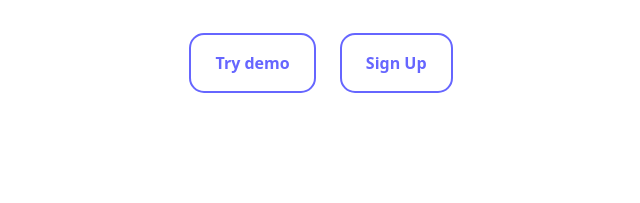
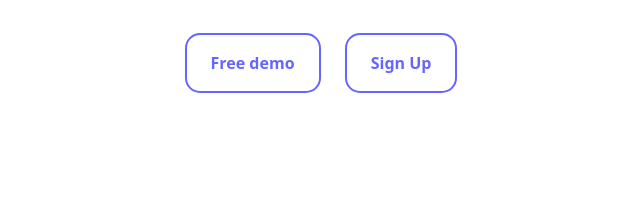
Before and after one commit to seunghoon34/intellai, a plain HTML site: page index.html in a window 1280 px wide. Shown: the part 536-739 px from the top of the page, 28-668 px from the left. Drawn offline with nearby package versions, Linux system fonts and the light colour scheme.

Commit message:
Update index.html

```diff
--- a/index.html
+++ b/index.html
@@ -47,7 +47,7 @@
                             Unleash Your Potential with intellAi- Your Ultimate Ai Test Prep Companion!🚀
                         </p>
 
-                        <a href="demo_test.html" class="btn  py-3 px-4 animated slideInDown" id="body_btn">Try demo</a>
+                        <a href="demo_test.html" class="btn  py-3 px-4 animated slideInDown" id="body_btn">Free demo</a>
                         <a href="signup.html" class="btn  py-3 px-4 animated slideInDown" id="body_btn">Sign Up</a>
 
                     </div>
```
